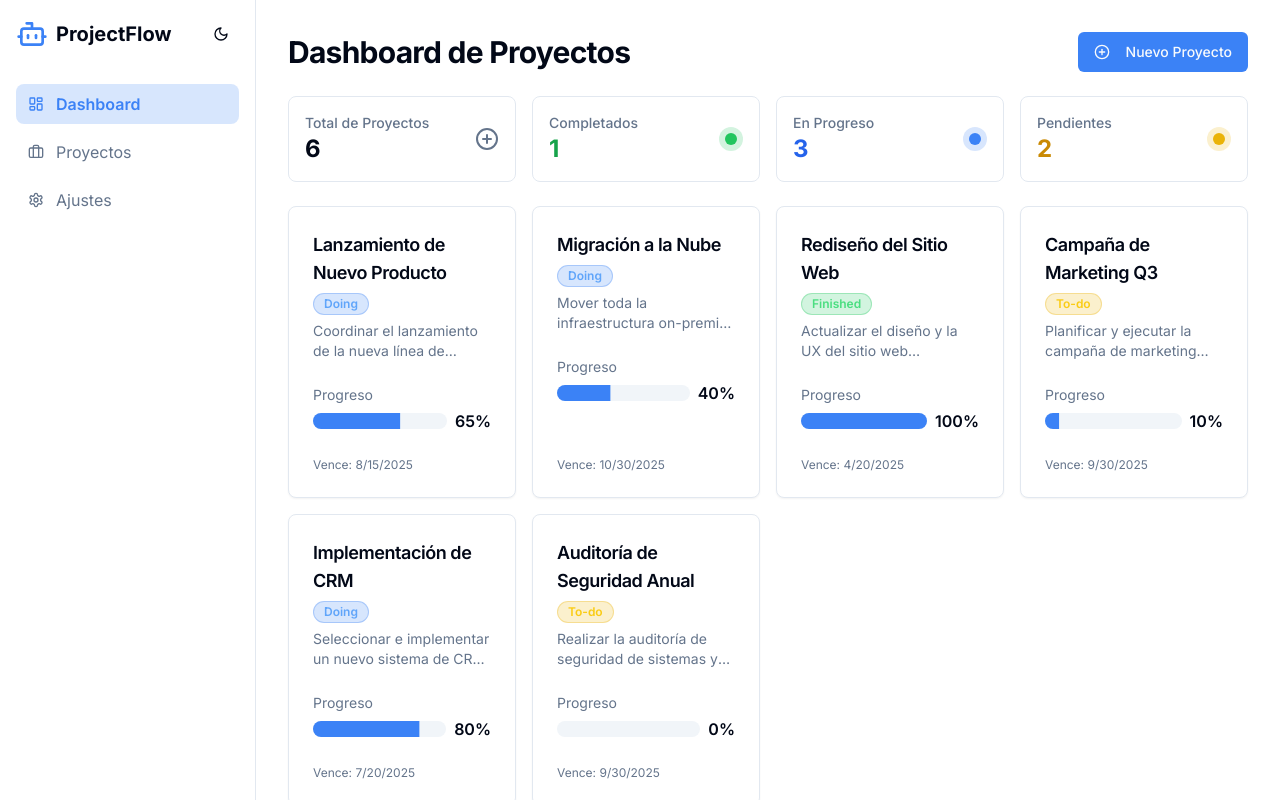
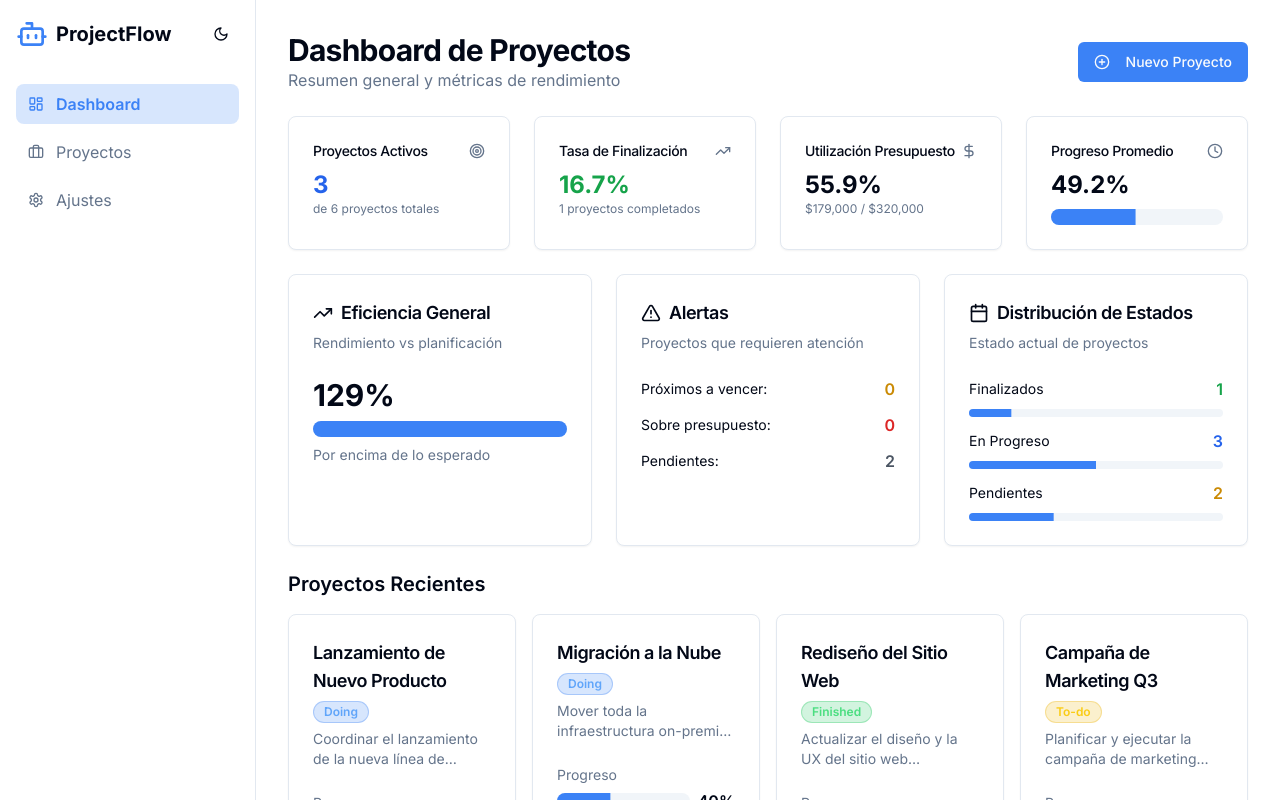
Before and after one commit to marianaral/project-primavera-flow, a React (Vite) app: page / in a window 1280 px wide. Shown: the top 800 px of the page. Built offline with nearby package versions, Linux system fonts and the light colour scheme.

Commit message:
feat: Replace dashboard content with project metrics
Replaced the existing content of the dashboard with general project metrics.

```diff
--- a/src/pages/Dashboard.tsx
+++ b/src/pages/Dashboard.tsx
@@ -1,10 +1,12 @@
 
-import { useState } from "react";
+import { useState, useMemo } from "react";
 import { projects } from "@/data/projects";
 import ProjectCard from "@/components/ProjectCard";
 import ProjectForm from "@/components/project/ProjectForm";
 import { Button } from "@/components/ui/button";
-import { PlusCircle } from "lucide-react";
+import { Card, CardContent, CardDescription, CardHeader, CardTitle } from "@/components/ui/card";
+import { Progress } from "@/components/ui/progress";
+import { PlusCircle, TrendingUp, DollarSign, Calendar, Target, Clock, AlertTriangle } from "lucide-react";
 import { useToast } from "@/hooks/use-toast";
 
 const Dashboard = () => {
@@ -25,75 +27,213 @@ const Dashboard = () => {
     });
   };
 
-  // Calculate stats
+  // Calcular métricas generales
+  const metrics = useMemo(() => {
     const totalProjects = projectList.length;
     const completedProjects = projectList.filter(p => p.status === "Finished").length;
     const inProgressProjects = projectList.filter(p => p.status === "Doing").length;
     const pendingProjects = projectList.filter(p => p.status === "To-do").length;
 
+    const totalBudget = projectList.reduce((sum, p) => sum + p.budget, 0);
+    const totalSpent = projectList.reduce((sum, p) => sum + p.spent, 0);
+    const budgetUtilization = totalBudget > 0 ? (totalSpent / totalBudget) * 100 : 0;
+
+    const avgProgress = projectList.length > 0 ?
+      projectList.reduce((sum, p) => sum + p.progress, 0) / projectList.length : 0;
+
+    // Proyectos con presupuesto excedido
+    const overBudgetProjects = projectList.filter(p => p.spent > p.budget).length;
+
+    // Proyectos próximos a vencer (próximos 30 días)
+    const now = new Date();
+    const thirtyDaysFromNow = new Date(now.getTime() + 30 * 24 * 60 * 60 * 1000);
+    const projectsDueSoon = projectList.filter(p => {
+      const endDate = new Date(p.endDate);
+      return endDate >= now && endDate <= thirtyDaysFromNow && p.status !== "Finished";
+    }).length;
+
+    // Eficiencia promedio (progreso vs tiempo transcurrido)
+    const activeProjects = projectList.filter(p => p.status === "Doing");
+    const avgEfficiency = activeProjects.length > 0 ?
+      activeProjects.reduce((sum, p) => {
+        const startDate = new Date(p.startDate);
+        const endDate = new Date(p.endDate);
+        const totalDuration = endDate.getTime() - startDate.getTime();
+        const elapsedTime = now.getTime() - startDate.getTime();
+        const expectedProgress = totalDuration > 0 ? (elapsedTime / totalDuration) * 100 : 0;
+        return sum + (p.progress / Math.max(expectedProgress, 1));
+      }, 0) / activeProjects.length : 1;
+
+    return {
+      totalProjects,
+      completedProjects,
+      inProgressProjects,
+      pendingProjects,
+      totalBudget,
+      totalSpent,
+      budgetUtilization,
+      avgProgress,
+      overBudgetProjects,
+      projectsDueSoon,
+      avgEfficiency: avgEfficiency * 100,
+      completionRate: totalProjects > 0 ? (completedProjects / totalProjects) * 100 : 0
+    };
+  }, [projectList]);
+
   return (
     <div className="animate-fade-in">
       <div className="flex justify-between items-center mb-6">
+        <div>
           <h1 className="text-3xl font-bold tracking-tight text-foreground">Dashboard de Proyectos</h1>
+          <p className="text-muted-foreground">Resumen general y métricas de rendimiento</p>
+        </div>
         <Button onClick={() => setIsProjectFormOpen(true)}>
           <PlusCircle className="mr-2 h-4 w-4" />
           Nuevo Proyecto
         </Button>
       </div>
 
-      {/* Stats Cards */}
-      <div className="grid gap-4 md:grid-cols-2 lg:grid-cols-4 mb-6">
-        <div className="bg-card border rounded-lg p-4">
-          <div className="flex items-center justify-between">
-            <div>
-              <p className="text-sm font-medium text-muted-foreground">Total de Proyectos</p>
-              <p className="text-2xl font-bold text-foreground">{totalProjects}</p>
-            </div>
-            <PlusCircle className="h-6 w-6 text-muted-foreground" />
-          </div>
+      {/* Métricas Principales */}
+      <div className="grid gap-6 md:grid-cols-2 lg:grid-cols-4 mb-6">
+        <Card>
+          <CardHeader className="flex flex-row items-center justify-between space-y-0 pb-2">
+            <CardTitle className="text-sm font-medium">Proyectos Activos</CardTitle>
+            <Target className="h-4 w-4 text-muted-foreground" />
+          </CardHeader>
+          <CardContent>
+            <div className="text-2xl font-bold text-blue-600">{metrics.inProgressProjects}</div>
+            <p className="text-xs text-muted-foreground">
+              de {metrics.totalProjects} proyectos totales
+            </p>
+          </CardContent>
+        </Card>
+
+        <Card>
+          <CardHeader className="flex flex-row items-center justify-between space-y-0 pb-2">
+            <CardTitle className="text-sm font-medium">Tasa de Finalización</CardTitle>
+            <TrendingUp className="h-4 w-4 text-muted-foreground" />
+          </CardHeader>
+          <CardContent>
+            <div className="text-2xl font-bold text-green-600">{metrics.completionRate.toFixed(1)}%</div>
+            <p className="text-xs text-muted-foreground">
+              {metrics.completedProjects} proyectos completados
+            </p>
+          </CardContent>
+        </Card>
+
+        <Card>
+          <CardHeader className="flex flex-row items-center justify-between space-y-0 pb-2">
+            <CardTitle className="text-sm font-medium">Utilización Presupuesto</CardTitle>
+            <DollarSign className="h-4 w-4 text-muted-foreground" />
+          </CardHeader>
+          <CardContent>
+            <div className="text-2xl font-bold text-foreground">{metrics.budgetUtilization.toFixed(1)}%</div>
+            <p className="text-xs text-muted-foreground">
+              ${metrics.totalSpent.toLocaleString()} / ${metrics.totalBudget.toLocaleString()}
+            </p>
+          </CardContent>
+        </Card>
+
+        <Card>
+          <CardHeader className="flex flex-row items-center justify-between space-y-0 pb-2">
+            <CardTitle className="text-sm font-medium">Progreso Promedio</CardTitle>
+            <Clock className="h-4 w-4 text-muted-foreground" />
+          </CardHeader>
+          <CardContent>
+            <div className="text-2xl font-bold text-foreground">{metrics.avgProgress.toFixed(1)}%</div>
+            <Progress value={metrics.avgProgress} className="mt-2" />
+          </CardContent>
+        </Card>
       </div>
 
-        <div className="bg-card border rounded-lg p-4">
+      {/* Métricas Secundarias */}
+      <div className="grid gap-6 md:grid-cols-2 lg:grid-cols-3 mb-6">
+        <Card>
+          <CardHeader>
+            <CardTitle className="text-lg flex items-center gap-2">
+              <TrendingUp className="h-5 w-5" />
+              Eficiencia General
+            </CardTitle>
+            <CardDescription>Rendimiento vs planificación</CardDescription>
+          </CardHeader>
+          <CardContent>
+            <div className="text-3xl font-bold mb-2">
+              {metrics.avgEfficiency.toFixed(0)}%
+            </div>
+            <Progress value={Math.min(metrics.avgEfficiency, 100)} className="mb-2" />
+            <p className="text-sm text-muted-foreground">
+              {metrics.avgEfficiency > 100 ? "Por encima de lo esperado" :
+               metrics.avgEfficiency > 80 ? "Rendimiento óptimo" : "Requiere atención"}
+            </p>
+          </CardContent>
+        </Card>
+
+        <Card>
+          <CardHeader>
+            <CardTitle className="text-lg flex items-center gap-2">
+              <AlertTriangle className="h-5 w-5" />
+              Alertas
+            </CardTitle>
+            <CardDescription>Proyectos que requieren atención</CardDescription>
+          </CardHeader>
+          <CardContent className="space-y-3">
             <div className="flex items-center justify-between">
-            <div>
-              <p className="text-sm font-medium text-muted-foreground">Completados</p>
-              <p className="text-2xl font-bold text-green-600">{completedProjects}</p>
+              <span className="text-sm">Próximos a vencer:</span>
+              <span className="font-semibold text-yellow-600">{metrics.projectsDueSoon}</span>
             </div>
-            <div className="h-6 w-6 rounded-full bg-green-500/20 flex items-center justify-center">
-              <div className="h-3 w-3 rounded-full bg-green-500"></div>
+            <div className="flex items-center justify-between">
+              <span className="text-sm">Sobre presupuesto:</span>
+              <span className="font-semibold text-red-600">{metrics.overBudgetProjects}</span>
             </div>
+            <div className="flex items-center justify-between">
+              <span className="text-sm">Pendientes:</span>
+              <span className="font-semibold text-gray-600">{metrics.pendingProjects}</span>
             </div>
+          </CardContent>
+        </Card>
+
+        <Card>
+          <CardHeader>
+            <CardTitle className="text-lg flex items-center gap-2">
+              <Calendar className="h-5 w-5" />
+              Distribución de Estados
+            </CardTitle>
+            <CardDescription>Estado actual de proyectos</CardDescription>
+          </CardHeader>
+          <CardContent className="space-y-3">
+            <div className="space-y-2">
+              <div className="flex items-center justify-between">
+                <span className="text-sm">Finalizados</span>
+                <span className="font-semibold text-green-600">{metrics.completedProjects}</span>
+              </div>
+              <Progress value={(metrics.completedProjects / metrics.totalProjects) * 100} className="h-2" />
+            </div>
+            <div className="space-y-2">
+              <div className="flex items-center justify-between">
+                <span className="text-sm">En Progreso</span>
+                <span className="font-semibold text-blue-600">{metrics.inProgressProjects}</span>
+              </div>
+              <Progress value={(metrics.inProgressProjects / metrics.totalProjects) * 100} className="h-2" />
+            </div>
+            <div className="space-y-2">
+              <div className="flex items-center justify-between">
+                <span className="text-sm">Pendientes</span>
+                <span className="font-semibold text-yellow-600">{metrics.pendingProjects}</span>
+              </div>
+              <Progress value={(metrics.pendingProjects / metrics.totalProjects) * 100} className="h-2" />
+            </div>
+          </CardContent>
+        </Card>
       </div>
 
-        <div className="bg-card border rounded-lg p-4">
-          <div className="flex items-center justify-between">
+      {/* Lista de Proyectos */}
       <div>
-              <p className="text-sm font-medium text-muted-foreground">En Progreso</p>
-              <p className="text-2xl font-bold text-blue-600">{inProgressProjects}</p>
-            </div>
-            <div className="h-6 w-6 rounded-full bg-blue-500/20 flex items-center justify-center">
-              <div className="h-3 w-3 rounded-full bg-blue-500"></div>
-            </div>
-          </div>
-        </div>
-
-        <div className="bg-card border rounded-lg p-4">
-          <div className="flex items-center justify-between">
-            <div>
-              <p className="text-sm font-medium text-muted-foreground">Pendientes</p>
-              <p className="text-2xl font-bold text-yellow-600">{pendingProjects}</p>
-            </div>
-            <div className="h-6 w-6 rounded-full bg-yellow-500/20 flex items-center justify-center">
-              <div className="h-3 w-3 rounded-full bg-yellow-500"></div>
-            </div>
-          </div>
-        </div>
-      </div>
-
+        <h2 className="text-xl font-semibold mb-4">Proyectos Recientes</h2>
         <div className="grid gap-4 md:grid-cols-2 lg:grid-cols-3 xl:grid-cols-4">
-        {projectList.map((project) => (
+          {projectList.slice(0, 8).map((project) => (
             <ProjectCard key={project.id} project={project} />
           ))}
+        </div>
       </div>
 
       {/* Project Form Dialog */}
```
Lines whose indentation alone changed are shown as unchanged.
